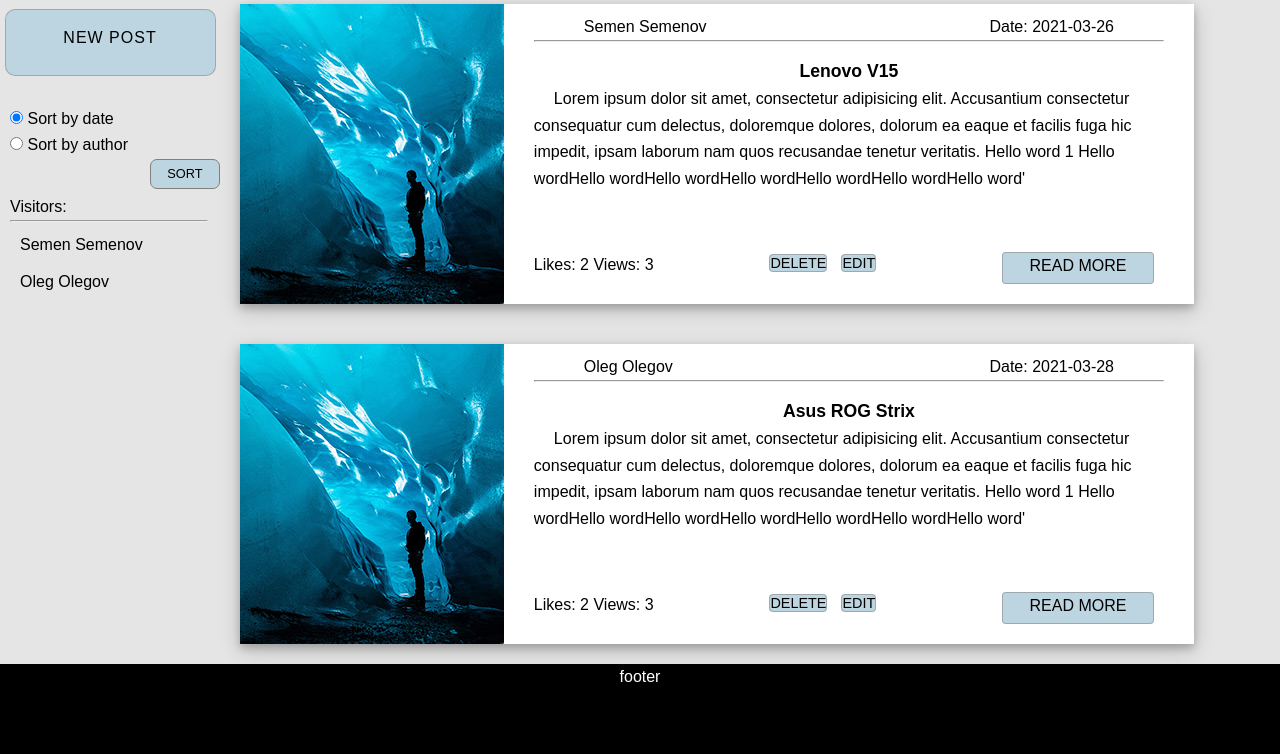
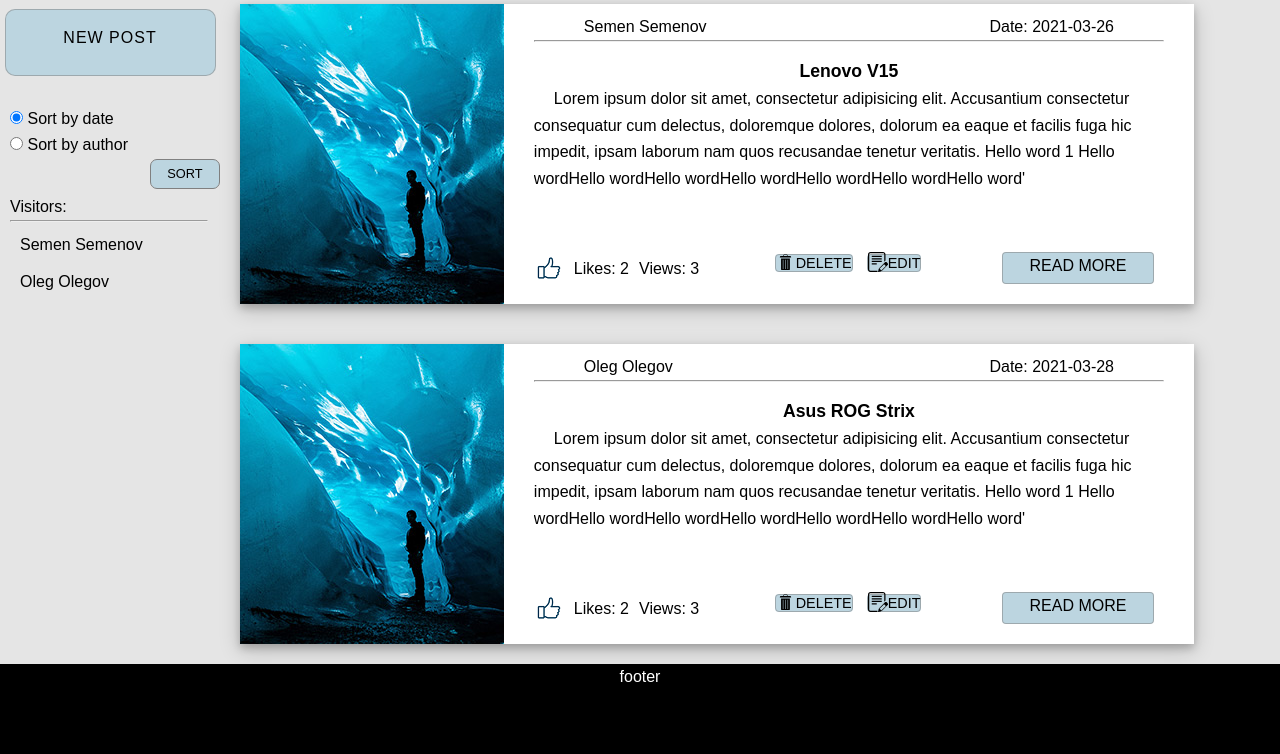
Before and after one commit to Ocinu/Blog, a Flask app: page / in a window 1280 px wide. Shown: the part 106-860 px from the top of the page. Run offline with Flask 2, Linux system fonts and the light colour scheme; data comes from the database, SQL or seed files in the repository; both versions use the stored data as it was after the commit; parts of the project's set-up code (start-up, migrations or seed data) failed here and were passed over; some web fonts are replaced.

Commit message:
счетчик лайков

```diff
--- a/sweater/models.py
+++ b/sweater/models.py
@@ -52,7 +52,7 @@ class NewArticle:
             if len(value) > 130:
                 self._text = value
             else:
-                raise ValueError('Текст слишком короткий (от 130 символов')
+                raise ValueError('Текст слишком короткий (от 130 символов)')
         else:
             raise ValueError('Текст должен быть строкой')
 
@@ -107,6 +107,12 @@ class Articles:
         self.save_db(item)
         return item
 
+    def update_likes_count(self, article_id: int):
+        item = Item.query.get(article_id)
+        item.likes += 1
+        self.save_db(item)
+        return item
+
     @staticmethod
     def get_article(article_id: int):
         item = Item.query.get(article_id)
--- a/sweater/routes.py
+++ b/sweater/routes.py
@@ -29,11 +29,20 @@ def main():
 
 
 @app.route('/article/<int:post_id>')
-def post(post_id):
+def article(post_id):
     for article in articles:
         if article.id == post_id:
             article = item.update_views_count(post_id)
             return render_template('article.html', title='Article', article=article)
+    abort(404)
+
+
+@app.route('/like/<int:post_id>')
+def add_like(post_id):
+    for article in articles:
+        if article.id == post_id:
+            item.update_likes_count(post_id)
+            return redirect('/')
     abort(404)
 
 
--- a/sweater/static/assets/css/style.css
+++ b/sweater/static/assets/css/style.css
@@ -208,15 +208,46 @@ article {
     text-transform: uppercase;
     transition: box-shadow 0.3s;
     margin-right: 10px;
-
 }
 
 .post_footer a:hover {
     box-shadow: 0 4px 8px 0 rgba(0, 0, 0, 0.2), 0 6px 20px 0 rgba(0, 0, 0, 0.19);
 }
 
+.likes_cont {
+    display: flex;
+    align-items: center;
+}
+
+.likes_cont span {
+    margin-right: 5px;
+    margin-top: 3px;
+}
+.post_footer .img_like{
+    width: 30px;
+    height: 30px;
+    border: none;
+}
+
+.img_like img {
+    object-fit: cover;
+}
+
 .post_edit {
     font-size: 0.9rem;
+    display: inline-block;
+
+}
+
+.post_edit a {
+    vertical-align: middle;
+}
+
+.post_edit a img {
+    width: 20px;
+    height: 20px;
+    vertical-align: middle;
+    margin-bottom: 4px;
 }
 
 /* footer */
--- a/sweater/templates/delete.html
+++ b/sweater/templates/delete.html
@@ -1,5 +1,7 @@
 {% extends 'new_post.html' %}
 
 {% block body %}
-    <h1>Article {{ article.title }} deleted</h1>
+    <div class="delete_message">
+        <h1>Article '{{ article.title }}' deleted</h1>
+    </div>
 {% endblock %}
--- a/sweater/templates/index.html
+++ b/sweater/templates/index.html
@@ -71,13 +71,14 @@
                             <p>{{ article.text }}</p>
                         </div>
                         <div class="post_footer">
-                            <div>
+                            <div class="likes_cont">
+                                <a class="img_like" href="/like/{{ article.id }}"><img src="static/icons/like.png" alt=""></a>
                                 <span>Likes: <span>{{ article.likes }}</span></span>
                                 <span>Views: {{ article.views }}</span>
                             </div>
                             <div class="post_edit">
-                                <a href="/delete/{{ article.id }}">delete</a>
-                                <a href="/edit/{{ article.id }}">edit</a>
+                                <a href="/delete/{{ article.id }}"><img src="static/icons/delete.svg" alt="">delete</a>
+                                <a href="/edit/{{ article.id }}"><img src="static/icons/edit.svg" alt="">edit</a>
                             </div>
                             <a href="/article/{{ article.id }}">Read more</a>
                         </div>
```
Also changed, not shown: sweater/static/assets/css/post.css (+9 -0 lines), sweater/blog.db, sweater/static/icons/delete.svg (added), sweater/static/icons/edit.svg (added), sweater/static/icons/like.png (added).
